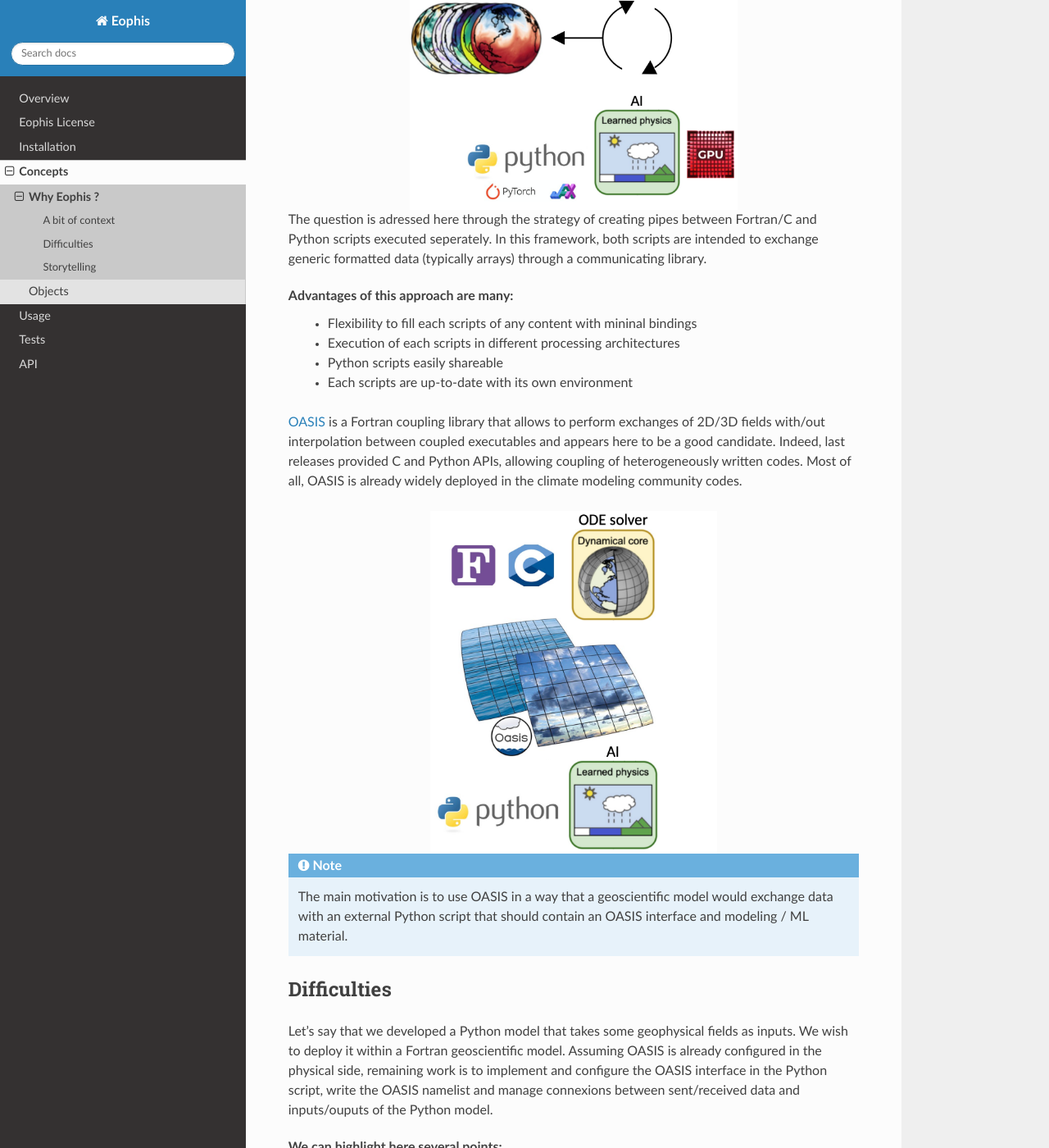
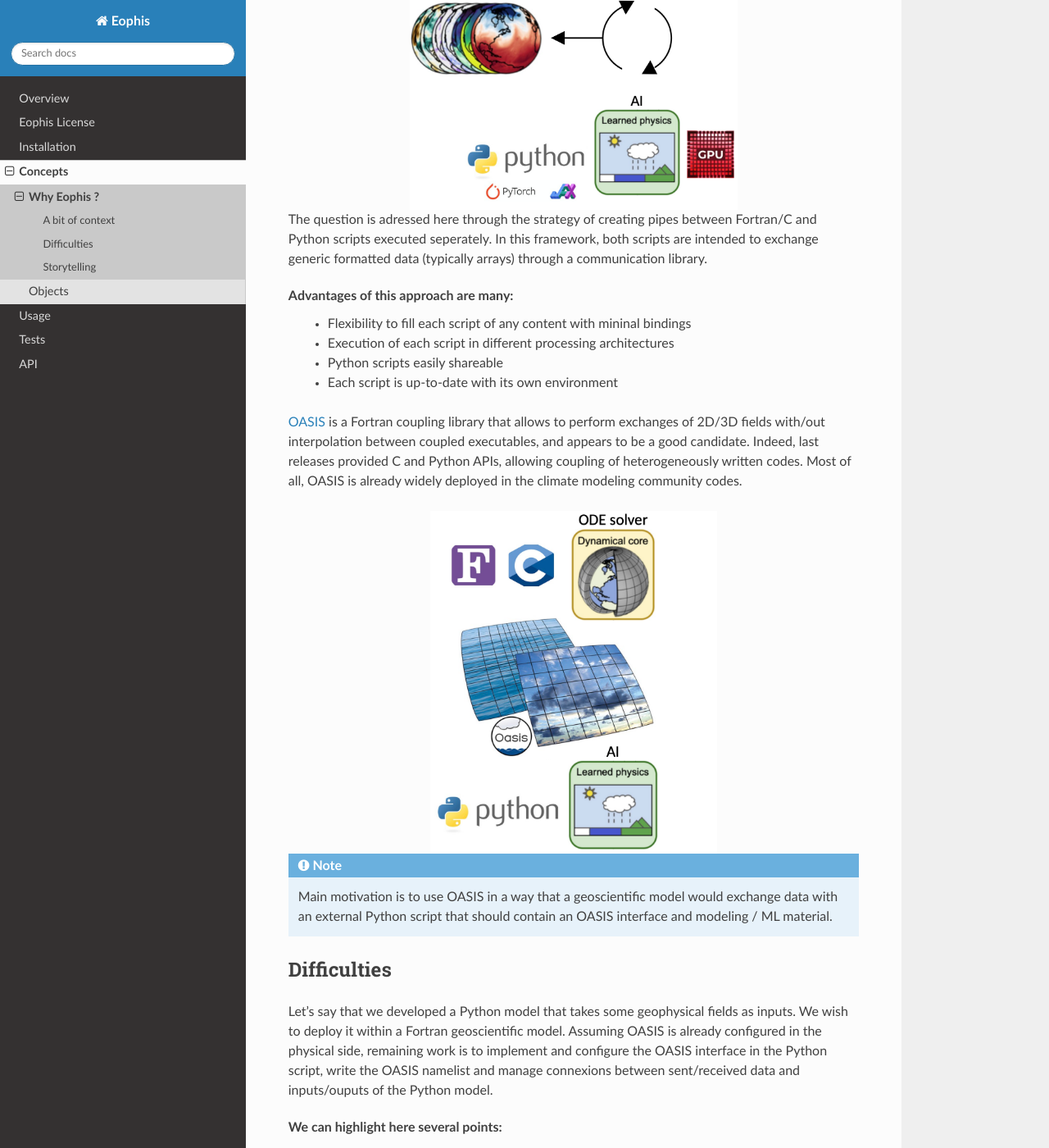
Before and after one commit to meom-group/eophis, a Sphinx documentation site: the page built from docs/source/concept_motivation.rst, in a window 1280 px wide and 1400 px high, scrolled down 820 px. Shown: the whole window at 82% size. Built offline with Sphinx 7.4.7 and the Read the Docs theme 2.0.0, drawn with Linux system fonts in a browser that asks for light colours; some of the changed text lies outside the part shown.

Commit message:
fix small errors

```diff
--- a/docs/source/concept_motivation.rst
+++ b/docs/source/concept_motivation.rst
@@ -22,16 +22,16 @@ Interfaces are here required to make both entities to coexist. Beyond the hetero
    :width: 400px
    :align: center
 
-The question is adressed here through the strategy of creating pipes between Fortran/C and Python scripts executed seperately. In this framework, both scripts are intended to exchange generic formatted data (typically arrays) through a communicating library.
+The question is adressed here through the strategy of creating pipes between Fortran/C and Python scripts executed seperately. In this framework, both scripts are intended to exchange generic formatted data (typically arrays) through a communication library.
 
 Advantages of this approach are many:
-    - Flexibility to fill each scripts of any content with mininal bindings
-    - Execution of each scripts in different processing architectures
+    - Flexibility to fill each script of any content with mininal bindings
+    - Execution of each script in different processing architectures
     - Python scripts easily shareable
-    - Each scripts are up-to-date with its own environment
+    - Each script is up-to-date with its own environment
 
 
-`OASIS <https://oasis.cerfacs.fr/en/>`_ is a Fortran coupling library that allows to perform exchanges of 2D/3D fields with/out interpolation between coupled executables and appears here to be a good candidate. Indeed, last releases provided C and Python APIs, allowing coupling of heterogeneously written codes. Most of all, OASIS is already widely deployed in the climate modeling community codes.
+`OASIS <https://oasis.cerfacs.fr/en/>`_ is a Fortran coupling library that allows to perform exchanges of 2D/3D fields with/out interpolation between coupled executables, and appears to be a good candidate. Indeed, last releases provided C and Python APIs, allowing coupling of heterogeneously written codes. Most of all, OASIS is already widely deployed in the climate modeling community codes.
 
 
 
@@ -40,7 +40,7 @@ Advantages of this approach are many:
    :align: center
    :alt: Exchange data between Fortran/C and Python with OASIS.
 
-.. note:: The main motivation is to use OASIS in a way that a geoscientific model would exchange data with an external Python script that should contain an OASIS interface and modeling / ML material.
+.. note:: Main motivation is to use OASIS in a way that a geoscientific model would exchange data with an external Python script that should contain an OASIS interface and modeling / ML material.
 
 Difficulties
 ------------
--- a/docs/source/overview.rst
+++ b/docs/source/overview.rst
@@ -4,7 +4,7 @@ Eophis
 .. toctree::
     :maxdepth: 0
 
-**Eophis** is a collection of tools to ease the deployment of Python scripts (as pre-trained Machine Learning components) within Fortran/C geoscientific models through OASIS.
+**Eophis** is a collection of tools that eases the deployment of Python scripts (as pre-trained Machine Learning components) within Fortran/C geoscientific models through OASIS.
 
     *Also it is the currently oldest known snake ancestra (2023)*
 
```
Also changed, not shown: other parts of docs/source/concept_motivation.rst (+1 -1 lines).
